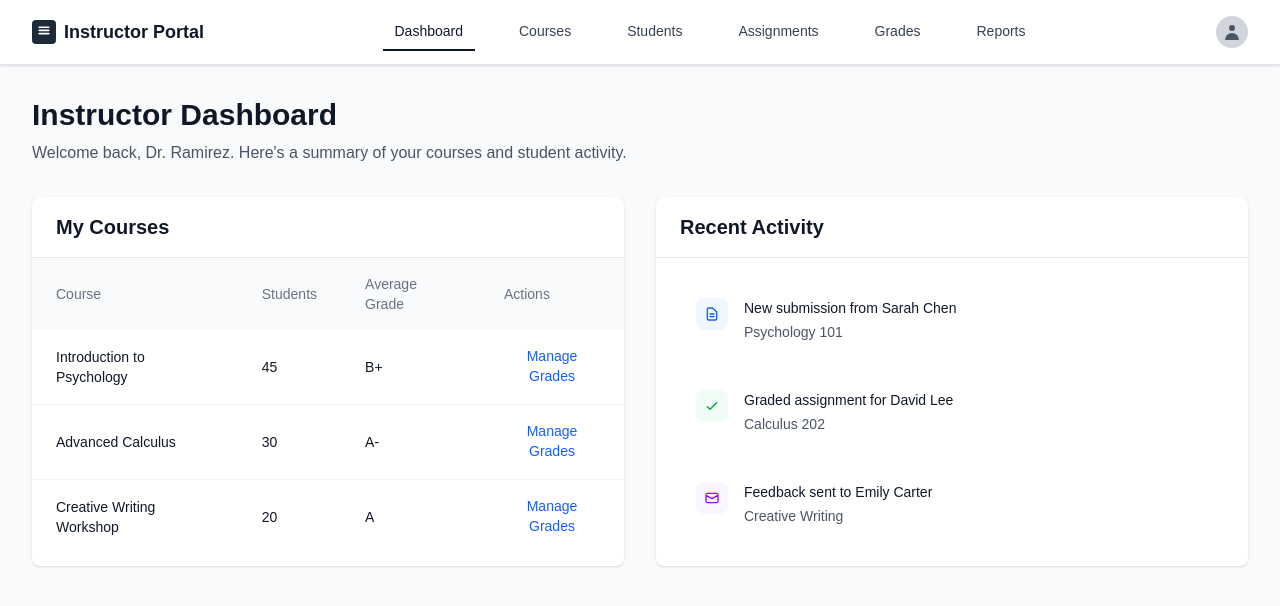
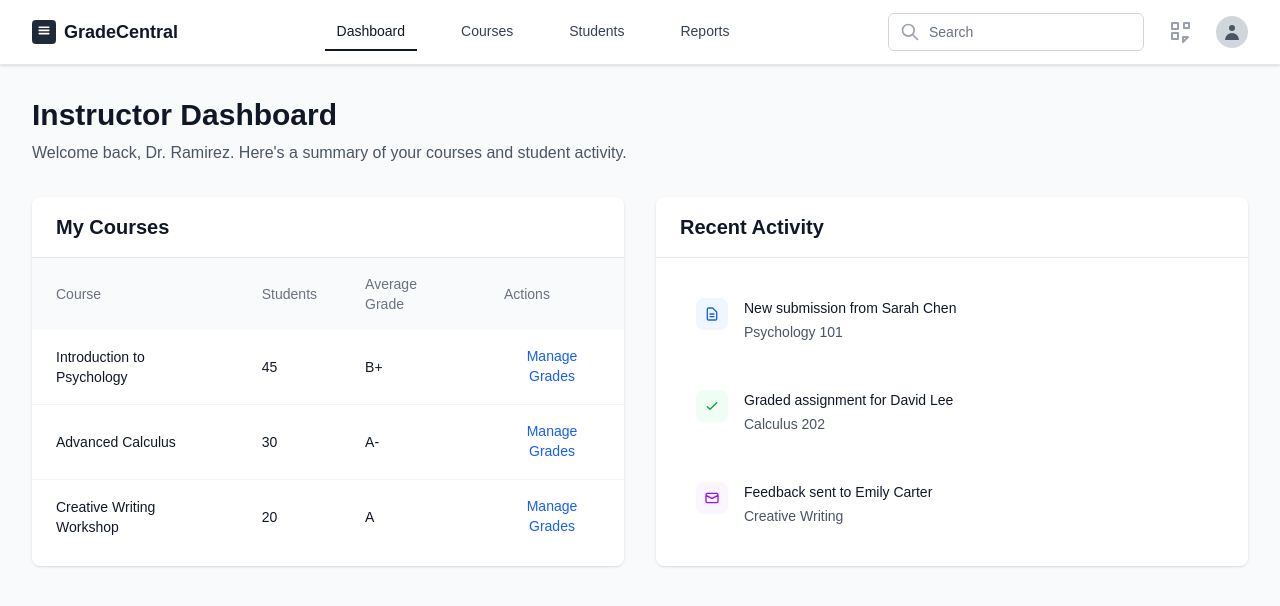
Before and after one commit to Firaolgosa/portal, a Next.js app: page /instructor/dashboard in a window 1280 px wide. Shown: the top 606 px of the page. Built offline with nearby package versions, Linux system fonts and the light colour scheme.

Commit message:
Update InstructorHeader component: rename title to "GradeCentral", add search bar and notification icon, and adjust navigation links

```diff
--- a/features/instructor/components/layout/InstructorHeader.tsx
+++ b/features/instructor/components/layout/InstructorHeader.tsx
@@ -32,7 +32,7 @@ export default function InstructorHeader() {
                   <path fillRule="evenodd" d="M3 4a1 1 0 011-1h12a1 1 0 110 2H4a1 1 0 01-1-1zm0 4a1 1 0 011-1h12a1 1 0 110 2H4a1 1 0 01-1-1zm0 4a1 1 0 011-1h12a1 1 0 110 2H4a1 1 0 01-1-1z" clipRule="evenodd" />
                 </svg>
               </div>
-              <h1 className="text-lg font-semibold text-gray-900">Instructor Portal</h1>
+              <h1 className="text-lg font-semibold text-gray-900">GradeCentral</h1>
             </div>
           </div>
 
@@ -68,7 +68,7 @@ export default function InstructorHeader() {
             >
               Students
             </Link>
-            <Link
+            {/* <Link
               href="/instructor/assignments"
               className={`px-3 py-2 text-sm font-medium border-b-2 ${
                 isActive('/instructor/assignments')
@@ -77,8 +77,8 @@ export default function InstructorHeader() {
               }`}
             >
               Assignments
-            </Link>
-            <Link
+            </Link> */}
+            {/* <Link
               href="/instructor/grades"
               className={`px-3 py-2 text-sm font-medium border-b-2 ${
                 isActive('/instructor/grades')
@@ -87,7 +87,7 @@ export default function InstructorHeader() {
               }`}
             >
               Grades
-            </Link>
+            </Link> */}
             <Link
               href="/instructor/reports"
               className={`px-3 py-2 text-sm font-medium border-b-2 ${
@@ -100,8 +100,31 @@ export default function InstructorHeader() {
             </Link>
           </nav>
 
-          {/* User Profile */}
-          <div className="flex items-center relative group">
+          {/* Search and User Actions */}
+          <div className="flex items-center space-x-4">
+            {/* Search Bar */}
+            <div className="relative">
+              <div className="absolute inset-y-0 left-0 pl-3 flex items-center pointer-events-none">
+                <svg className="h-5 w-5 text-gray-400" fill="none" stroke="currentColor" viewBox="0 0 24 24">
+                  <path strokeLinecap="round" strokeLinejoin="round" strokeWidth={2} d="M21 21l-6-6m2-5a7 7 0 11-14 0 7 7 0 0114 0z" />
+                </svg>
+              </div>
+              <input
+                type="text"
+                placeholder="Search"
+                className="block w-64 pl-10 pr-3 py-2 border border-gray-300 rounded-md leading-5 bg-white placeholder-gray-500 focus:outline-none focus:placeholder-gray-400 focus:ring-1 focus:ring-blue-500 focus:border-blue-500 text-sm"
+              />
+            </div>
+
+            {/* Notification Icon */}
+            <button className="p-2 text-gray-400 hover:text-gray-500 relative">
+              <svg className="h-6 w-6" fill="none" stroke="currentColor" viewBox="0 0 24 24">
+                <path strokeLinecap="round" strokeLinejoin="round" strokeWidth={2} d="M15 17h5l-5 5v-5zM4 19h6v-6H4v6zM16 3h5v5h-5V3zM4 3h6v6H4V3z" />
+              </svg>
+            </button>
+
+            {/* User Profile */}
+            <div className="flex items-center relative group">
             <button className="w-8 h-8 bg-gray-300 rounded-full flex items-center justify-center hover:bg-gray-400 transition-colors">
               <svg className="w-5 h-5 text-gray-600" fill="currentColor" viewBox="0 0 20 20">
                 <path fillRule="evenodd" d="M10 9a3 3 0 100-6 3 3 0 000 6zm-7 9a7 7 0 1114 0H3z" clipRule="evenodd" />
@@ -132,6 +155,7 @@ export default function InstructorHeader() {
                 </button>
               </div>
             </div>
+            </div>
           </div>
         </div>
       </div>
```
